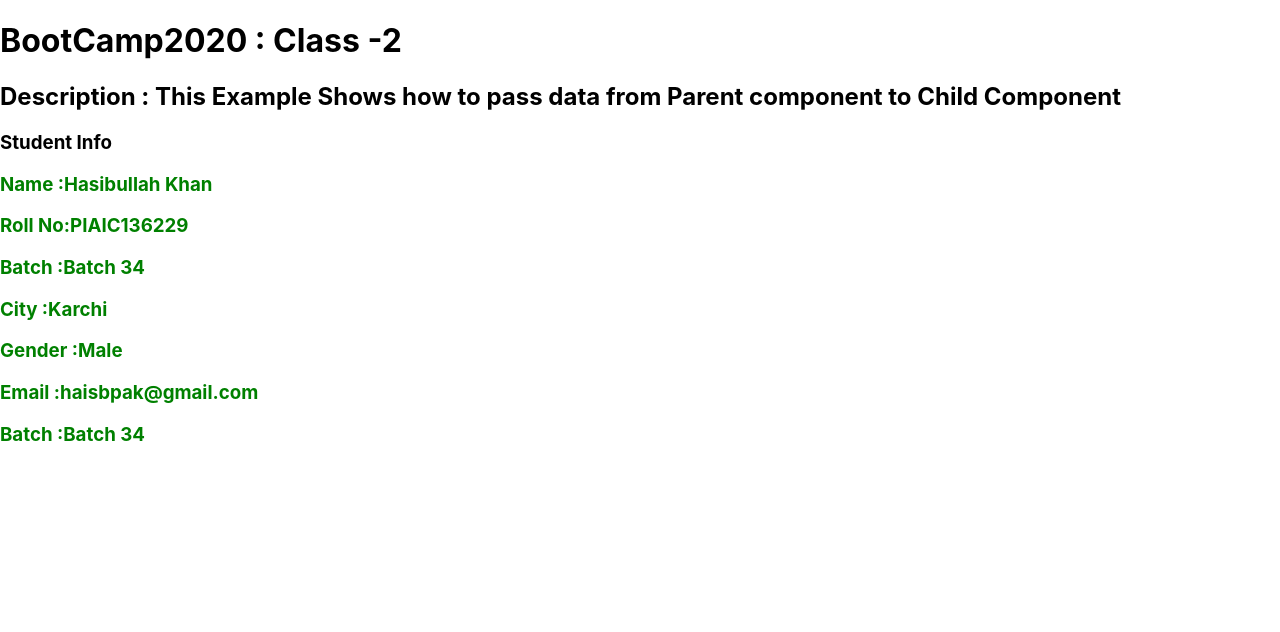
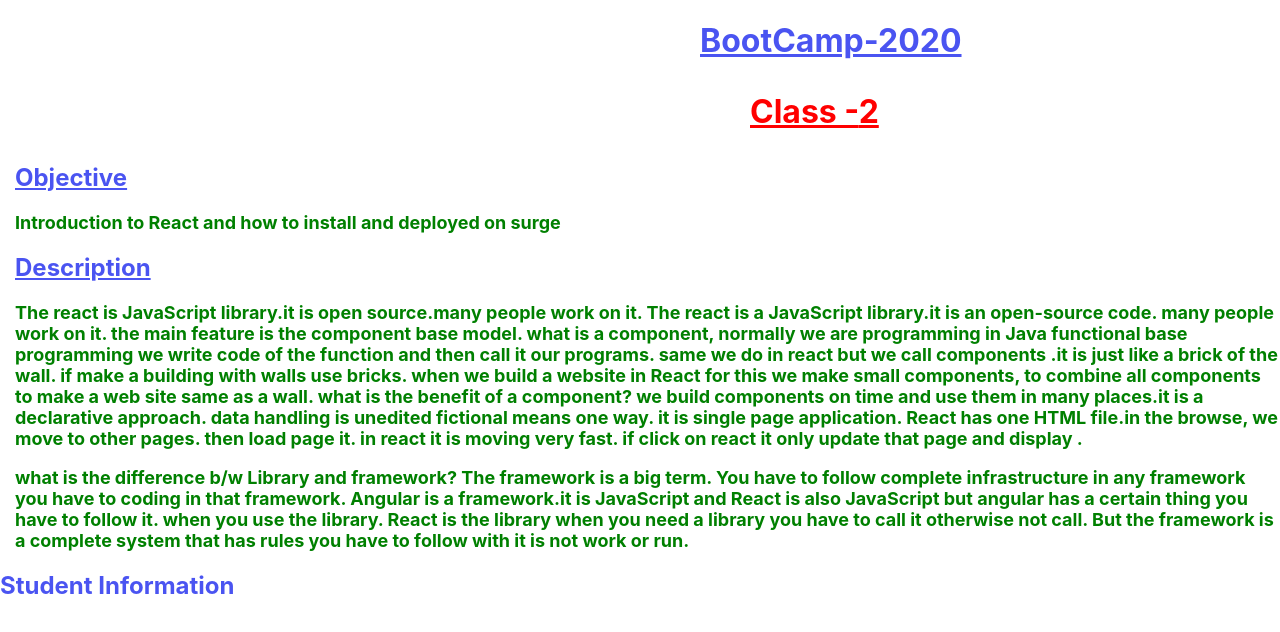
Before and after one commit to hasibullahkhan/botcamp20c2app, a React (Create React App) app: page / in a window 1280 px wide. Shown: the top 632 px of the page. Built offline with nearby package versions, Linux system fonts and the light colour scheme.

Commit message:
update code in App.js Header.js and Info.js

```diff
--- a/src/App.js
+++ b/src/App.js
@@ -1,11 +1,15 @@
-import Header from "./Components/Header"
-import About from "./Components/About"
+import Header from "./Components/Header";
+import About from "./Components/About";
+import Info from "./Components/Info";
 function App() {
   return (
     <div>
-      <Header no={2} desc={"This Example Shows how to pass data from Parent component to Child Component"} />
-      <About name={"Hasibullah Khan"} roll={"PIAIC136229"} city={"Karchi"} gender={"Male"} email={"haisbpak@gmail.com"} batch={"Batch 34"} />
+      <Header no={2} objective={"Introduction to React and how to install and deployed on surge"}
+        desc={"The react is JavaScript library.it is open source.many people work on it. The react is a JavaScript library.it is an open-source code. many people work on it. the main feature is the component base model. what is a component, normally we are programming in Java functional base programming we write code of the function and then call it our programs. same we do in react but we call components .it is just like a brick of the wall. if make a building with walls use bricks. when we build a website in React for this we make small components, to combine all components to make a web site same as a wall. what is the benefit of a component? we build components on time and use them in many places.it is a declarative approach. data handling is unedited fictional means one way. it is single page application. React has one HTML file.in the browse, we move to other pages. then load page it. in react it is moving very fast. if click on react it only update that page and display ."}
+        desc2={"what is the difference b/w Library and framework?   The framework is a big term. You have to follow complete infrastructure in any framework you have to coding in that framework. Angular is a framework.it is JavaScript and React is also JavaScript but angular has a certain thing you have to follow it. when you use the library. React is the library when you need a library you have to call it otherwise not call. But the framework is a complete system that has rules you have to follow with it is not work or run. "} />
 
+      {/* <About name={"Hasibullah Khan"} roll={"PIAICxxxxxx"} city={"Karchi"} gender={"Male"} email={"haisbpak@gmail.com"} batch={"Batch 34"} /> */}
+      <Info name={"Hasibullah Khan"} roll={"PIAICxxxxxx"} city={"Karchi"} gender={"Male"} email={"haisbpak@gmail.com"} />
     </div>
   );
 }
--- a/src/Components/Header.js
+++ b/src/Components/Header.js
@@ -2,8 +2,16 @@ import React from "react";
 function Head(props) {
     return (
         <div>
-            <h1>BootCamp2020 : Class -{props.no}</h1>
-            <h2>Description : {props.desc}</h2>
+            <h1 style={{
+                color: "#4a54f1", marginLeft: 700, textDecoration: "underline"
+            }} >BootCamp-2020 </h1>
+            <h1><p style={{ color: 'red', marginLeft: 750, textDecoration: "underline" }}>Class -{props.no}</p></h1>
+            <h2 style={{ color: "#4a54f1", marginLeft: 15, textDecoration: "underline" }}>Objective </h2>
+            <p style={{ color: 'green', fontSize: 18, fontWeight: 'bold', marginLeft: 15 }}>{props.objective}</p>
+            <h2 style={{ color: "#4a54f1", marginLeft: 15, textDecoration: "underline" }}>Description </h2>
+            <p style={{ color: 'green', fontSize: 18, fontWeight: 'bold', marginLeft: 15 }}>{props.desc}</p>
+            <p style={{ color: 'green', fontSize: 18, fontWeight: 'bold', marginLeft: 15 }}>{props.desc2}</p>
+
         </div>
     )
 }
--- /dev/null
+++ b/src/Components/Info.js
@@ -0,0 +1,9 @@
+import React from "react";
+function Info() {
+    return (
+        <div>
+            <h2 style={{ color: "#4a54f1" }}>Student Information</h2>
+        </div>
+    )
+}
+export default Info;
```
